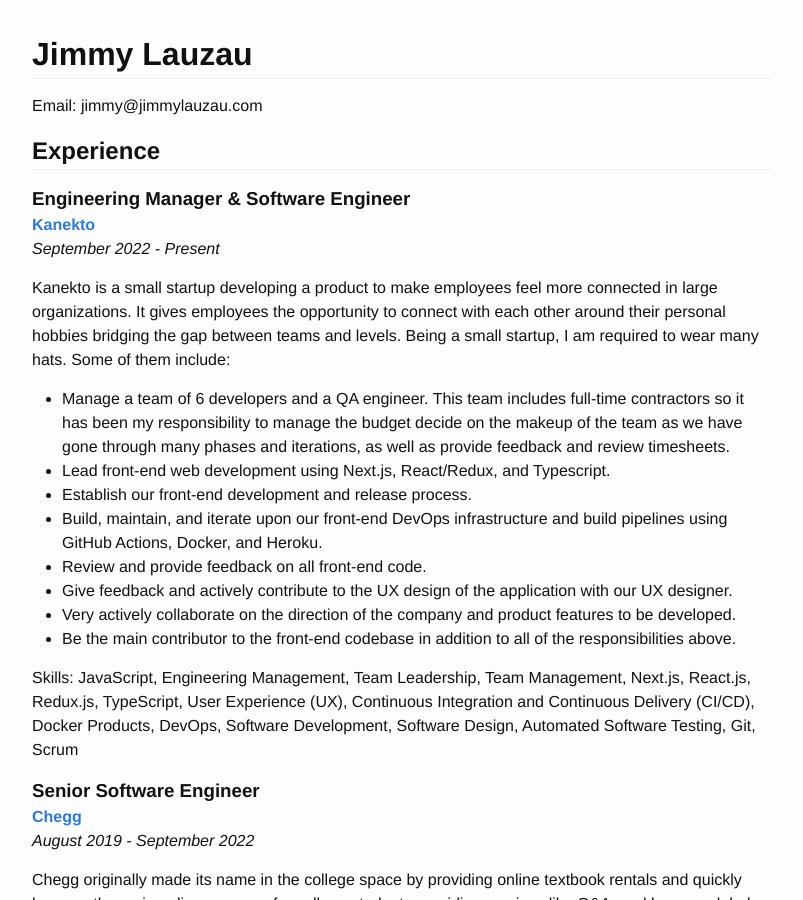
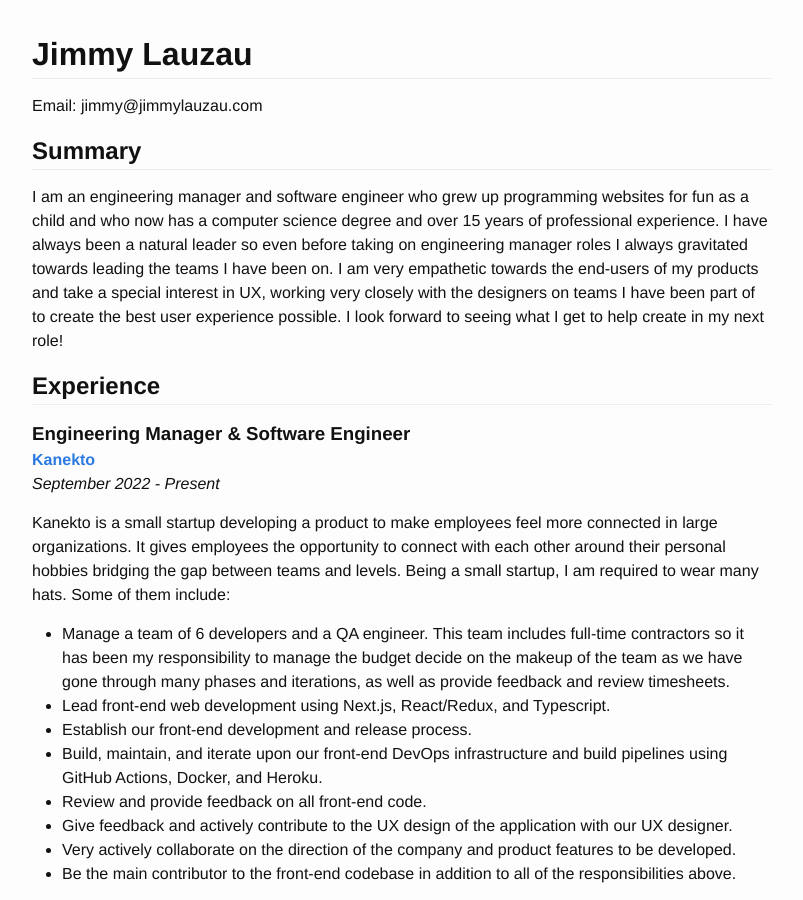
Before and after one commit to jimmay5469/jimmay5469.github.io, a Jekyll site: the page built from resume.md, in a window 1280 px wide and 900 px high. Shown: the whole window, without its empty margins (238-1041 px from the left). Built offline with Jekyll 4.4.1, drawn with Linux system fonts in a browser that asks for light colours.

Commit message:
Add summary back in

```diff
--- a/_includes/resume.md
+++ b/_includes/resume.md
@@ -3,6 +3,12 @@
 
 Email: jimmy@jimmylauzau.com
 <!-- Blog: [jimmylauzau.com](http://www.jimmylauzau.com/) -->
+
+
+Summary
+-------
+
+I am an engineering manager and software engineer who grew up programming websites for fun as a child and who now has a computer science degree and over 15 years of professional experience. I have always been a natural leader so even before taking on engineering manager roles I always gravitated towards leading the teams I have been on. I am very empathetic towards the end-users of my products and take a special interest in UX, working very closely with the designers on teams I have been part of to create the best user experience possible. I look forward to seeing what I get to help create in my next role!
 
 
 Experience
```
